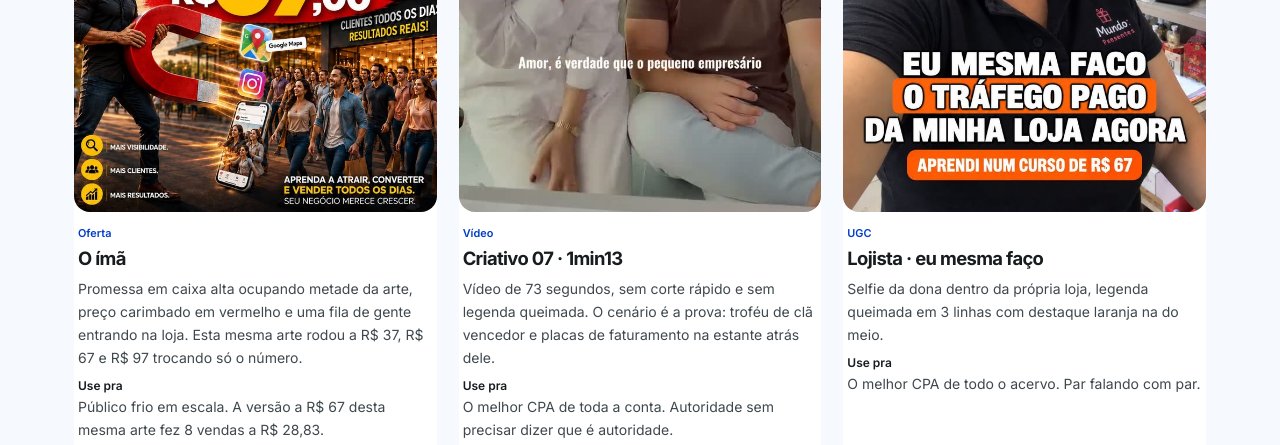
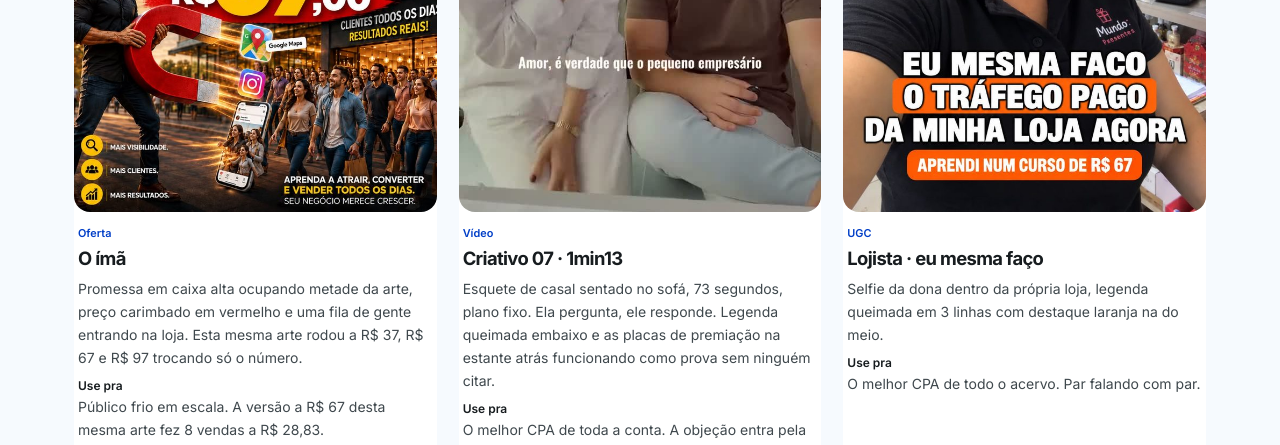
Before and after one commit to BarbosaCarlos/Carlos-Filho, a plain HTML site: page swipe-tpe/index.html in a window 1280 px wide. Shown: the part 744-1189 px from the top of the page. Drawn offline with Linux system fonts and the light colour scheme.

Commit message:
Corrige a descricao do video campeao

```diff
--- a/swipe-tpe/index.html
+++ b/swipe-tpe/index.html
@@ -125,8 +125,8 @@ h1{font-family:'Plus Jakarta Sans',sans-serif;font-weight:800;font-size:42px;let
     <div class="credito"><span class="sel ok">316 vendas · CPA R$ 17,03</span><a class="original" href="https://www.facebook.com/ads/library/?active_status=all&ad_type=all&country=BR&view_all_page_id=850222121499386&search_type=page&media_type=all" target="_blank" rel="noopener" aria-label="Abrir biblioteca de anúncios"><svg viewBox="0 0 24 24" aria-hidden="true"><path d="M7 17 17 7M7 7h10v10"/></svg></a></div>
   </div>
 </article>
-<article class="card" data-busca="criativo 07 · 1min13 fala direta pra câmera, sentado, com as placas de premiação atrás. vídeo de 73 segundos, sem corte rápido e sem legenda queimada. o cenário é a prova: troféu de clã vencedor e placas de faturamento na estante atrás dele. o melhor cpa de toda a conta. autoridade sem precisar dizer que é autoridade. vídeo" data-categoria="Vídeo" data-st="ok">
-  <button class="preview" type="button" data-vid="img/v07.mp4" data-img="img/v07.jpg" data-t="Criativo 07 · 1min13" data-g="Fala direta pra câmera, sentado, com as placas de premiação atrás." data-m="Vídeo de 73 segundos, sem corte rápido e sem legenda queimada. O cenário é a prova: troféu de clã vencedor e placas de faturamento na estante atrás dele." data-s="<span class=&quot;sel ok&quot;>85 vendas · CPA R$ 13,66</span>" aria-haspopup="dialog" aria-label="Ver criativo Criativo 07 · 1min13">
+<article class="card" data-busca="criativo 07 · 1min13 amor, é verdade que o pequeno empresário... / bom, nós criamos o... pra ter acesso a esse curso? esquete de casal sentado no sofá, 73 segundos, plano fixo. ela pergunta, ele responde. legenda queimada embaixo e as placas de premiação na estante atrás funcionando como prova sem ninguém citar. o melhor cpa de toda a conta. a objeção entra pela boca de outra pessoa, não do vendedor. vídeo" data-categoria="Vídeo" data-st="ok">
+  <button class="preview" type="button" data-vid="img/v07.mp4" data-img="img/v07.jpg" data-t="Criativo 07 · 1min13" data-g="AMOR, É VERDADE QUE O PEQUENO EMPRESÁRIO... / BOM, NÓS CRIAMOS O... PRA TER ACESSO A ESSE CURSO?" data-m="Esquete de casal sentado no sofá, 73 segundos, plano fixo. Ela pergunta, ele responde. Legenda queimada embaixo e as placas de premiação na estante atrás funcionando como prova sem ninguém citar." data-s="<span class=&quot;sel ok&quot;>85 vendas · CPA R$ 13,66</span>" aria-haspopup="dialog" aria-label="Ver criativo Criativo 07 · 1min13">
     <img src="img/v07.jpg" alt="Criativo 07 · 1min13" loading="lazy">
     <span class="num">02</span>
     <span class="ver">Ver criativo</span>
@@ -136,8 +136,8 @@ h1{font-family:'Plus Jakarta Sans',sans-serif;font-weight:800;font-size:42px;let
   <div class="card-body">
     <span class="category">Vídeo</span>
     <h3>Criativo 07 · 1min13</h3>
-    <p class="o-que">Vídeo de 73 segundos, sem corte rápido e sem legenda queimada. O cenário é a prova: troféu de clã vencedor e placas de faturamento na estante atrás dele.</p>
-    <p class="quando"><span>Use pra</span>O melhor CPA de toda a conta. Autoridade sem precisar dizer que é autoridade.</p>
+    <p class="o-que">Esquete de casal sentado no sofá, 73 segundos, plano fixo. Ela pergunta, ele responde. Legenda queimada embaixo e as placas de premiação na estante atrás funcionando como prova sem ninguém citar.</p>
+    <p class="quando"><span>Use pra</span>O melhor CPA de toda a conta. A objeção entra pela boca de outra pessoa, não do vendedor.</p>
     <div class="credito"><span class="sel ok">85 vendas · CPA R$ 13,66</span><a class="original" href="https://www.facebook.com/ads/library/?active_status=all&ad_type=all&country=BR&view_all_page_id=850222121499386&search_type=page&media_type=all" target="_blank" rel="noopener" aria-label="Abrir biblioteca de anúncios"><svg viewBox="0 0 24 24" aria-hidden="true"><path d="M7 17 17 7M7 7h10v10"/></svg></a></div>
   </div>
 </article>
```
